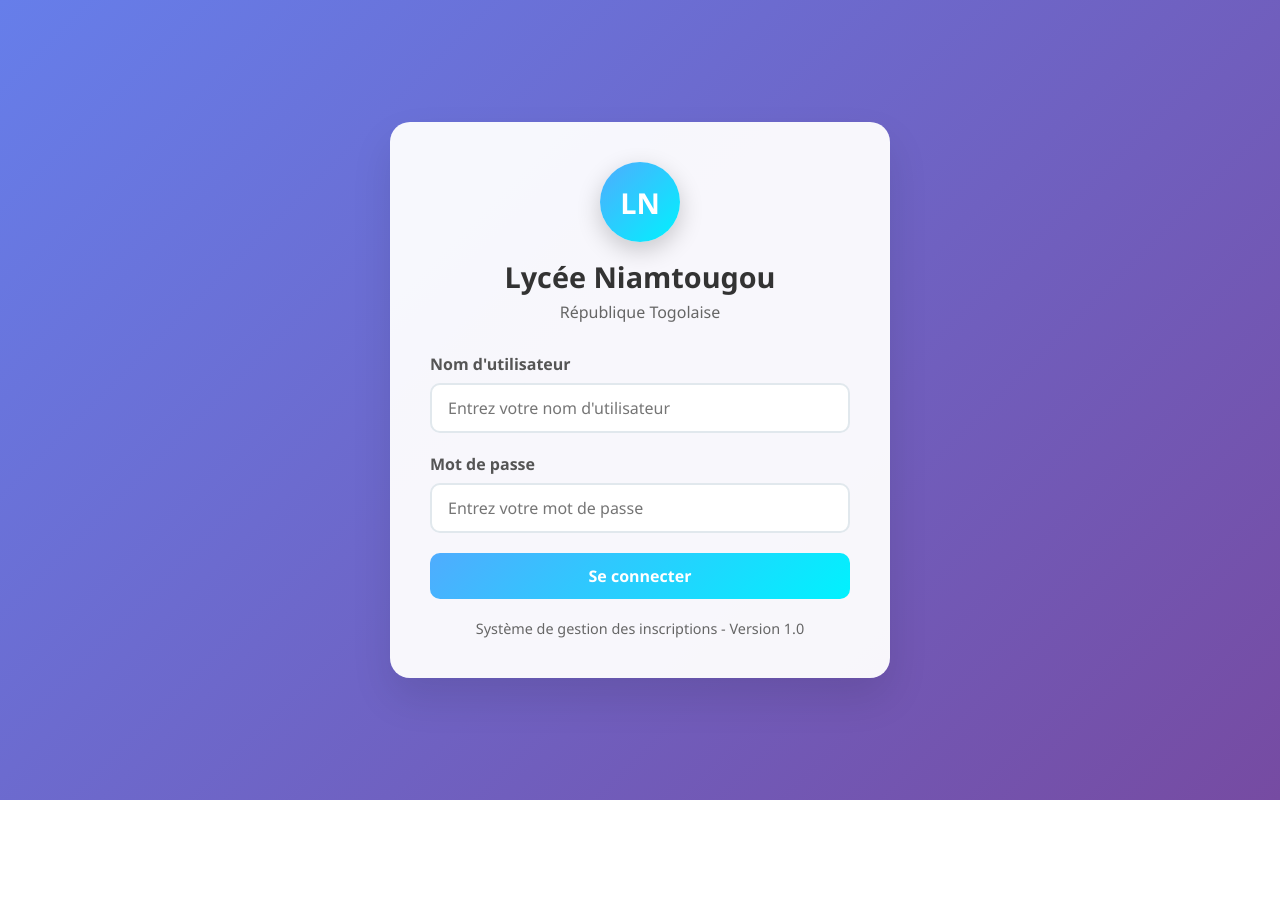
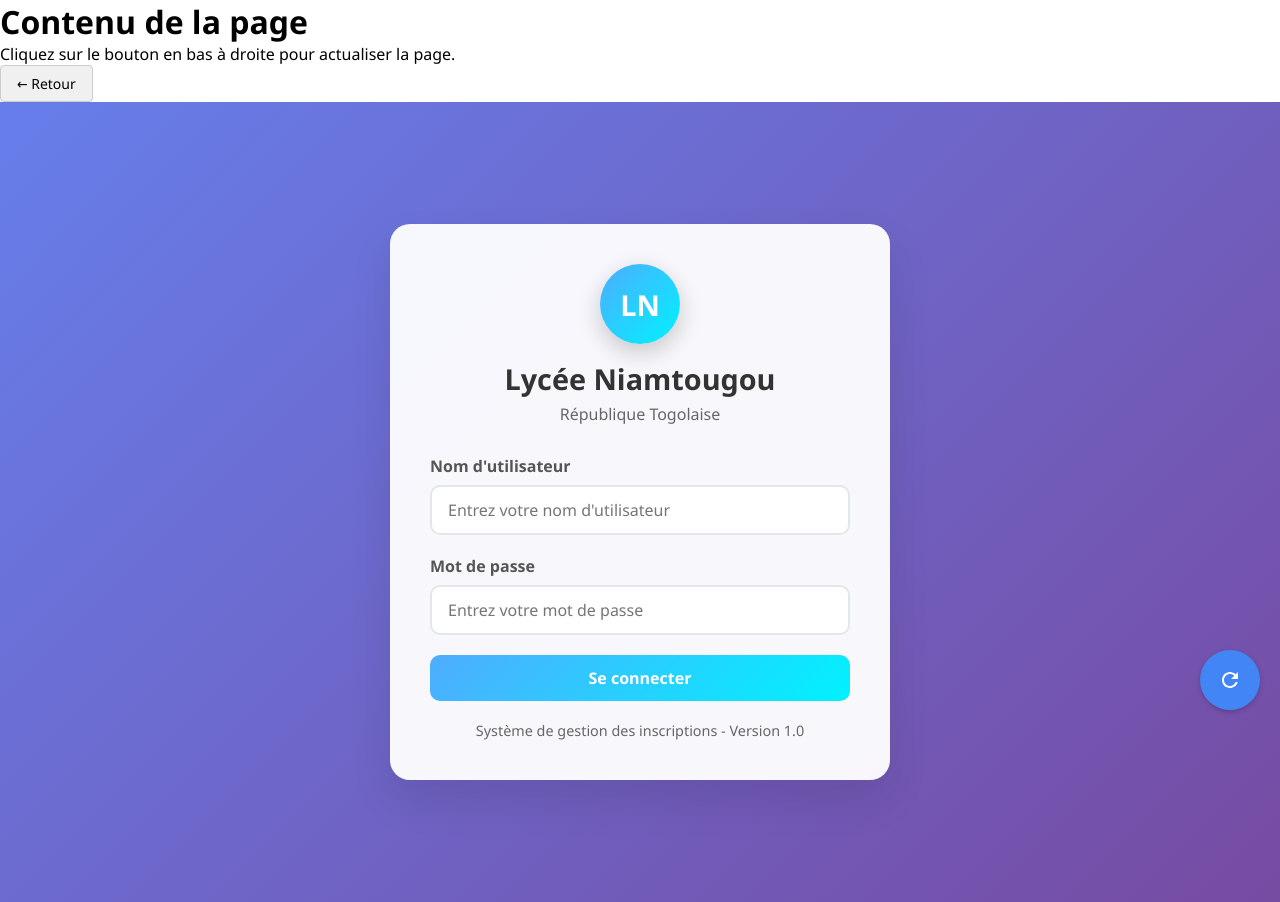
Before and after one commit to jeanskodoc/EDS, a plain HTML site: page scolarite.html in a window 1280 px wide. Before the commit the page ends 800 px from the top, so only its background shows below. Drawn offline with Linux system fonts and the light colour scheme.

Commit message:
Update scolarite.html

```diff
--- a/scolarite.html
+++ b/scolarite.html
@@ -1,6 +1,72 @@
 <!DOCTYPE html>
 <html lang="fr">
 <head>
+        <meta charset="UTF-8">
+    <meta name="viewport" content="width=device-width, initial-scale=1.0">
+    <title>Bouton Actualiser</title>
+    <style>
+        .refresh-button {
+            position: fixed;
+            bottom: 90px;  /* Positionné au-dessus du bouton WhatsApp */
+            right: 20px;
+            background-color: #4285f4;
+            color: white;
+            border: none;
+            border-radius: 50%;
+            width: 60px;
+            height: 60px;
+            text-align: center;
+            font-size: 24px;
+            box-shadow: 0 2px 5px rgba(0,0,0,0.2);
+            cursor: pointer;
+            display: flex;
+            justify-content: center;
+            align-items: center;
+            transition: all 0.3s ease;
+            z-index: 1000;
+        }
+
+        .refresh-button:hover {
+            background-color: #3367d6;
+            transform: rotate(360deg);
+            box-shadow: 0 4px 8px rgba(0,0,0,0.2);
+        }
+
+        .refresh-icon {
+            width: 24px;
+            height: 24px;
+            fill: white;
+        }
+    </style>
+</head>
+<body>
+    <h1>Contenu de la page</h1>
+    <p>Cliquez sur le bouton en bas à droite pour actualiser la page.</p>
+
+    <!-- Bouton Actualiser -->
+    <button onclick="window.location.reload()" class="refresh-button" aria-label="Actualiser la page">
+        <svg class="refresh-icon" xmlns="http://www.w3.org/2000/svg" viewBox="0 0 24 24">
+            <path d="M17.65 6.35C16.2 4.9 14.21 4 12 4c-4.42 0-7.99 3.58-7.99 8s3.57 8 7.99 8c3.73 0 6.84-2.55 7.73-6h-2.08c-.82 2.33-3.04 4-5.65 4-3.31 0-6-2.69-6-6s2.69-6 6-6c1.66 0 3.14.69 4.22 1.78L13 11h7V4l-2.35 2.35z"/>
+        </svg>
+    </button>
+</body>
+</html>
+<html lang="fr">
+    <style>
+  .btn-retour {
+    padding: 8px 16px;
+    background-color: #f0f0f0;
+    border: 1px solid #ccc;
+    border-radius: 4px;
+    cursor: pointer;
+    font-size: 14px;
+  }
+  .btn-retour:hover {
+    background-color: #e0e0e0;
+  }
+</style>
+
+<button class="btn-retour" onclick="history.back()">← Retour</button>
     <meta charset="UTF-8">
     <meta name="viewport" content="width=device-width, initial-scale=1.0">
     <title>Gestion des Inscriptions - Lycée Niamtougou</title>
```
